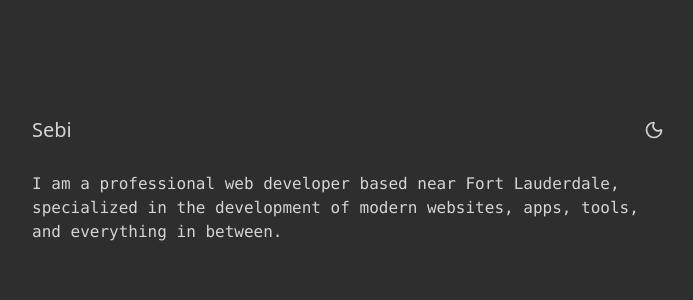
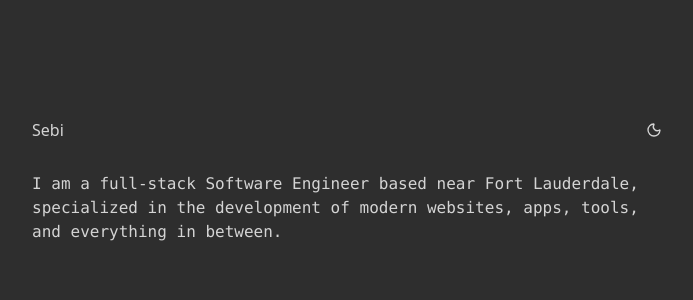
Before and after one commit to Sujal2308/portfolio01, a React (Vite) app: page / in a window 1280 px wide. Shown: the top 300 px of the page, without its empty margins (288-981 px from the left). Built offline with nearby package versions, Linux system fonts and the light colour scheme.

Commit message:
style: reduce header size

```diff
--- a/src/App.tsx
+++ b/src/App.tsx
@@ -7,7 +7,7 @@ function App() {
         <div>
           <Header className="mb-6" />
           <p className="font-mono">
-            I am a professional web developer based near Fort Lauderdale,
+            I am a full-stack Software Engineer based near Fort Lauderdale,
             specialized in the development of modern websites, apps, tools, and
             everything in between.
           </p>
--- a/src/features/header/Header.tsx
+++ b/src/features/header/Header.tsx
@@ -11,7 +11,7 @@ export function Header({ className }: HeaderProps) {
         "flex items-center justify-between" + (className ? " " + className : "")
       }
     >
-      <h1 className="text-xl font-medium">Sebi</h1>
+      <h1 className="font-medium">Sebi</h1>
       <ThemeToggle />
     </header>
   );
--- a/src/features/header/components/ThemeToggle.tsx
+++ b/src/features/header/components/ThemeToggle.tsx
@@ -12,8 +12,8 @@ export function ThemeToggle() {
       size="icon"
       onClick={() => setTheme(theme === "dark" ? "light" : "dark")}
     >
-      <Sun className="w-5 h-5 transition-all scale-100 rotate-0 w- dark:scale-0 dark:-rotate-90" />
-      <Moon className="absolute w-5 h-5 transition-all scale-0 rotate-90 dark:scale-100 dark:rotate-0" />
+      <Sun className="w-4 h-4 transition-all scale-100 rotate-0 w- dark:scale-0 dark:-rotate-90" />
+      <Moon className="absolute w-4 h-4 transition-all scale-0 rotate-90 dark:scale-100 dark:rotate-0" />
       <span className="sr-only">Toggle theme</span>
     </Button>
   );
```
